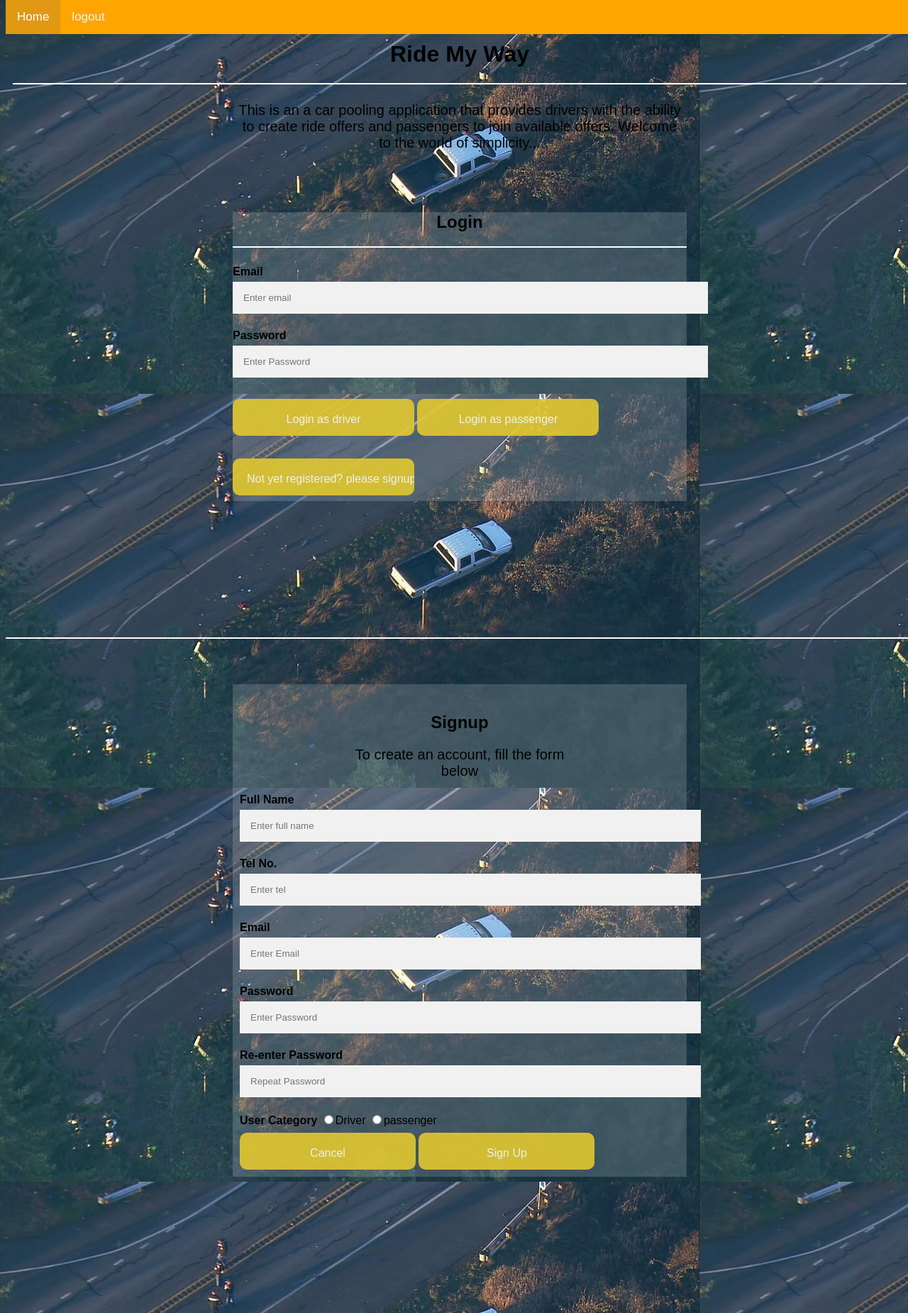
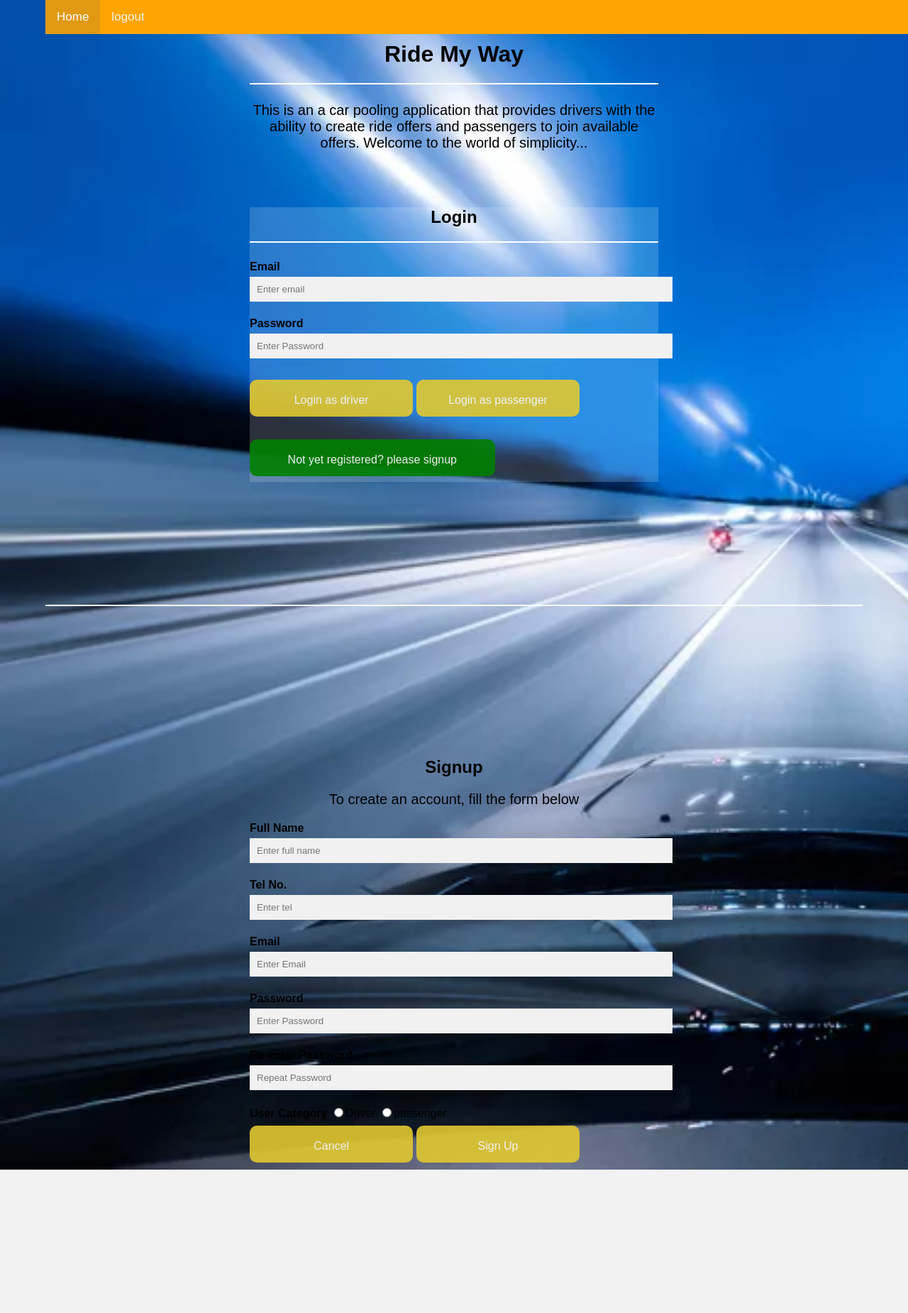
Before and after one commit to nokitoi/RideMyWay, a Python web app: template UI/templates/index.html in a window 1280 px wide. Shown: the whole page at 71% size. After the commit the page ends 1648 px from the top, so only its background shows below. Run offline with Jinja, Linux system fonts and the light colour scheme; the template is opened without the code that fills it, so the values that code supplies are empty.

Commit message:
add full background image

```diff
--- a/UI/css/styles.css
+++ b/UI/css/styles.css
@@ -1,3 +1,205 @@
+
+body {font-family: Arial, Helvetica, sans-serif;
+    width:90%;margin:auto;min-width:600px;max-width:2000px;
+    background: url("../images/5.jpg") no-repeat;
+    background-size: cover;
+    background-color:white;
+}
+input[type=text], input[type=password], input[type=email] {
+    width: 100%;
+    padding: 10px;
+    margin: 5px 0 22px 0;
+    display: inline-block;
+    border: none;
+    background: #f1f1f1;
+}
+/* Add a background color when the inputs get focus */
+input[type=text]:focus, input[type=password]:focus {
+    background-color: #ddd;
+    outline: none;
+}
+/* Set a style for all buttons */
+.btn {
+    background-color: rgb(226, 200, 48);
+    color: white;
+    padding: 14px 20px;
+    margin: 8px 0;
+    border: none;
+    cursor: pointer;
+    width: 40%;
+    opacity: 0.9;
+    border-radius: 10px;
+    border-color: orange;
+    padding-top: 20px;
+    font-size: 100%;
+}
+.btnn{
+    background-color:green;
+    color: white;
+    padding: 14px 20px;
+    margin: 8px 0;
+    border: none;
+    cursor: pointer;
+    width: 60%;
+    opacity: 0.9;
+    border-radius: 10px;
+    border-color: green;
+    padding-top: 20px;
+    font-size: 100%;
+}
+.btn:hover {
+    opacity:1;
+}
+
+/* Add padding to container elements */
+.container {
+    padding: 30px;
+    width: 50%;
+    margin-left: auto;
+    margin-right: auto;
+}
+.container p{
+    text-align: center;
+
+    margin-left: auto;
+    margin-right: auto;
+    font-size: 20px;
+}
+
+
+
+/* Modal Content/Box */
+.content {
+    background-color: #fefefe2a;
+    margin: 5% auto 15% auto; /* 5% from the top, 15% from the bottom and centered */
+    width: 50%; /* Could be more or less, depending on screen size */
+
+}
+
+/* Style the horizontal ruler */
+hr {
+    border: 1px solid white;
+    margin-bottom: 25px;
+}
+
+h1,h2{
+    text-align: center;
+}
+
+/* Change styles for span and cancel button on extra small screens */
+@media screen and (max-width: 300px) {
+    span.psw {
+       display: block;
+       float: none;
+    }
+    .cancelbtn {
+       width: 100%;
+    }
+}
+.view{
+
+    display:block;
+    float: right;
+    margin-right: 160px;
+    margin-top: 20px;
+    text-align: center;
+    padding-top: 10px;
+    background-color: rgba(233, 225, 202, 0.794);
+    width: 1000px;
+    height: 75%;
+}
+
+.card {
+    /* Add shadows to create the "card" effect */
+    box-shadow: 0 4px 8px 0 rgba(0,0,0,0.2);
+    background-color: azure;
+    transition: 0.3s;
+    padding-left: 5px;
+}
+
+/* On mouse-over, add a deeper shadow */
+.card:hover {
+    box-shadow: 0 8px 16px 0 rgba(0,0,0,0.2);
+}
+
+/* Add some padding inside the card container */
+.container {
+    padding: 2px 10px;
+}
+.fa-reject{
+    color:red;
+    background-color: white;
+    border-color: red;
+    padding-right: 10px;
+    width: 70px;
+    height: 15px;
+    border-radius: 10px;
+    font-size: 150%;
+}
+.fa-reject:hover{
+    background-color: red;
+    color:white;
+}
+.fa-accept{
+    color:green;
+    background-color: white;
+    border-color: green;
+    padding-right: 10px;
+    width: 70px;
+    height: 15px;
+    border-radius: 10px;
+    font-size: 150%;
+}
+.fa-accept:hover{
+    background-color: green;
+    color:white;
+}
+.fa-check-square-o{
+    color:green;
+    background-color: white;
+    border-color: green;
+    padding-left: 10px;
+    width: 160px;
+    height: 15px;
+    border-radius: 10px;
+    font-size: 100%;
+}
+.fa-check-square-o:hover{
+    background-color:green;
+    color:white;
+}
+
+/*navigation bar*/
+.topnav {
+
+    background-color: orange;
+    position: fixed;
+    width: 100%;
+    top: 0%;
+  }
+
+  .topnav a {
+    float: left;
+    color: #f2f2f2;
+    text-align: center;
+    padding: 14px 16px;
+    text-decoration: none;
+    font-size: 17px;
+  }
+
+  .topnav a:hover {
+    background-color: #ddd;
+    color: rgb(153, 134, 98);
+  }
+
+  .topnav a.active {
+    background-color: rgba(207, 146, 32, 0.616);
+    color: white;
+  }
+
+
+
+  @media screen and (max-width: 300px){
 body {font-family: Arial, Helvetica, sans-serif;
     background-image: url("images/ride.jpg");
     width: 100%;
@@ -177,3 +379,4 @@ h1,h2{
     background-color: rgba(207, 146, 32, 0.616);
     color: white;
   }
+}
--- a/UI/templates/index.html
+++ b/UI/templates/index.html
@@ -27,8 +27,6 @@
         <!...login form...!>
 
 <form class="content">
-
-
             <h2>Login</h2><hr/>
 
             <label for="email"><b>Email</b></label>
@@ -41,11 +39,11 @@
             <a href="Passenger.html"><button type="button" class="btn">Login as passenger</button></a>
 
 
-        <p><input type="button" value="Not yet registered? please signup" class="btn" onclick="document.getElementById('3').scrollIntoView()"></p>
+        <p><input type="button" value="Not yet registered? please signup" class="btnn" onclick="document.getElementById('3').scrollIntoView()"></p>
 </form><hr>
 
 <!...signup form...!>
-<form class="content" action="" id="3">
+<form class="content" action="" id="3"></form>
     <div class="container">
         <b></b><br>
         <h2>Signup</h2>
```
Also changed, not shown: UI/images/1.jpg (added), UI/images/2.jpg (added), UI/images/3.jpg (added), UI/images/3.webp (added), UI/images/5.jpg (added), UI/images/rides.jpg (added).
